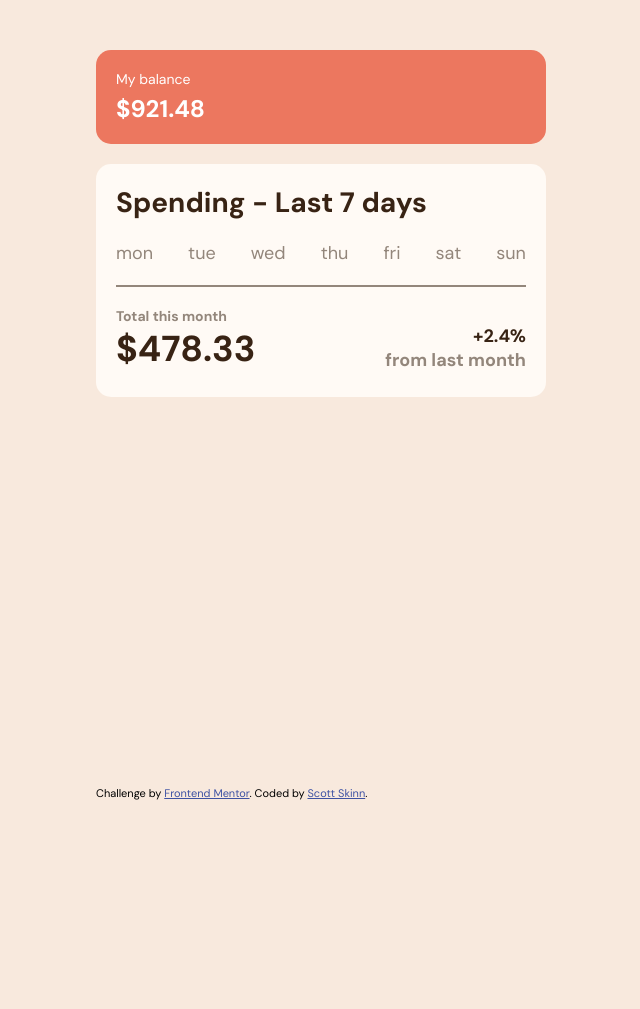
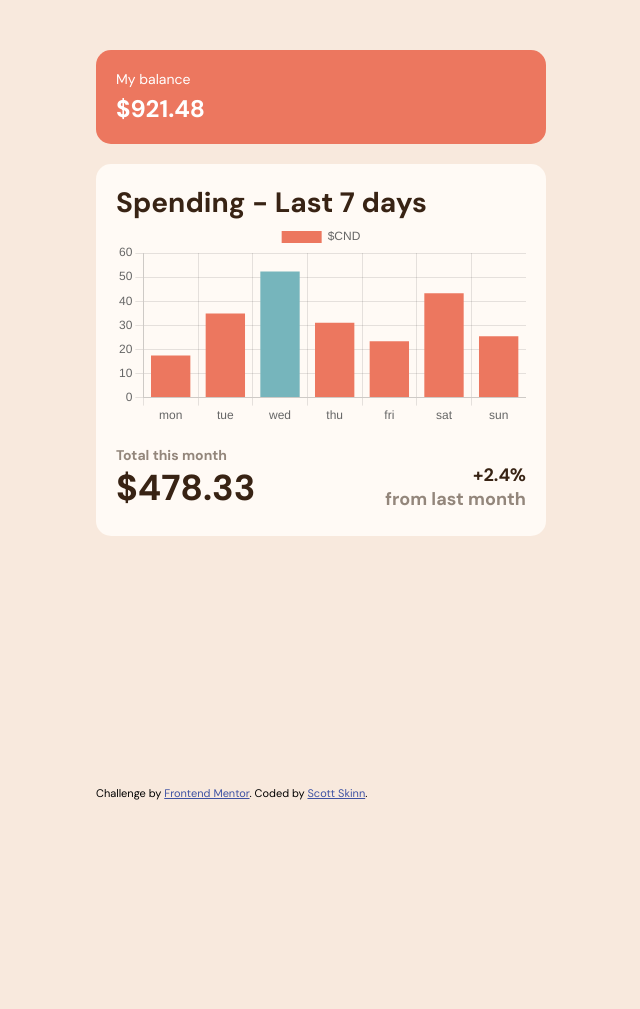
Before and after one commit to scottskinn/Frontend-mentor, a plain HTML site: page expenses-chart-component-main/index.html in a window 1280 px wide. Shown: the whole page, without its empty margins (319-959 px from the left). Before the commit the page ends 800 px from the top, so only its background shows below. Drawn offline with nearby package versions, Linux system fonts and the light colour scheme.

Commit message:
add data.json to bar chart

```diff
--- /dev/null
+++ b/expenses-chart-component-main/app.js
@@ -0,0 +1,46 @@
+const charEl = document.querySelector('#myChart');
+
+async function fetchChartData() {
+    const chartFetch = await fetch('./data.json');
+
+    const chartData = await chartFetch.json();
+    console.log(chartData);
+    return chartData;
+};
+
+fetchChartData().then(chartData => {
+    const day = chartData.map(data => data.day);
+    console.log(day);
+    const amount = chartData.map(data => data.amount);
+
+    const ctx = document.getElementById('myChart').getContext('2d');
+    const myChart = new Chart(ctx, {
+        type: 'bar',
+        data: {
+            labels: day,
+            datasets: [{
+                label: '$CND',
+                data: amount,
+                backgroundColor: [
+                    'hsl(10, 79%, 65%)',
+                    'hsl(10, 79%, 65%)',
+                    'hsl(186, 34%, 60%)',
+                    'hsl(10, 79%, 65%)',
+                    'hsl(10, 79%, 65%)',
+                    'hsl(10, 79%, 65%)'
+                ],
+                borderRadius: '10px',
+            }]
+        },
+        options: {
+
+            scales: {
+                y: {
+                    beginAtZero: true
+                },
+            },
+        }
+
+    });
+    return myChart;
+})
--- a/expenses-chart-component-main/index.html
+++ b/expenses-chart-component-main/index.html
@@ -10,6 +10,10 @@
   <link rel="preconnect" href="https://fonts.gstatic.com" crossorigin>
   <link href="https://fonts.googleapis.com/css2?family=DM+Sans:wght@400;700&display=swap" rel="stylesheet">
 
+  <script type="module" src="app.js"></script>
+  <script src="https://cdn.jsdelivr.net/npm/chart.js"></script>
+
+
   <title>Frontend Mentor | Expenses chart component</title>
 </head>
 
@@ -20,17 +24,10 @@
       <span>$921.48</span>
     </div>
 
-    <div class="spending-cart">
+    <div class="spending-chart">
       <h3 class="spending-title">Spending - Last 7 days</h3>
-
-      <div class="days">
-        <p>mon</p>
-        <p>tue</p>
-        <p>wed</p>
-        <p>thu</p>
-        <p>fri</p>
-        <p>sat</p>
-        <p>sun</p>
+      <div>
+        <canvas id="myChart"></canvas>
       </div>
 
       <div class="total">
@@ -50,5 +47,24 @@
       Coded by <a href="https://github.com/scottskinn">Scott Skinn</a>.
     </div>
   </div>
+
+  <canvas id="myChart" width="400" height="400"></canvas>
+  <script>
+    fetch('data.json')
+      .then(response =>response.json())
+      .then(data => myData(data))
+      .catch(error => console.log(error));
+
+    function myData(data) {
+      console.log(data);
+      data.forEach(element => {
+        return element;
+      });
+    }
+
+
+
+  </script>
+
 </body>
 </html>
--- a/expenses-chart-component-main/style.css
+++ b/expenses-chart-component-main/style.css
@@ -37,7 +37,7 @@ body {
     font-weight: 700;
 }
 
-.spending-cart {
+.spending-chart {
     background-color: hsl(33, 100%, 98%);
     padding: 20px;
     border-radius: 15px;
@@ -49,14 +49,6 @@ body {
     font-size: 28px;
     font-weight: 700;
     color: hsl(25, 47%, 15%);
-}
-
-.days {
-    display: flex;
-    flex-direction: row;
-    justify-content: space-between;
-    padding: 20px 0;
-    border-bottom: 2px solid hsl(28, 10%, 53%);
 }
 
 .total {
```
